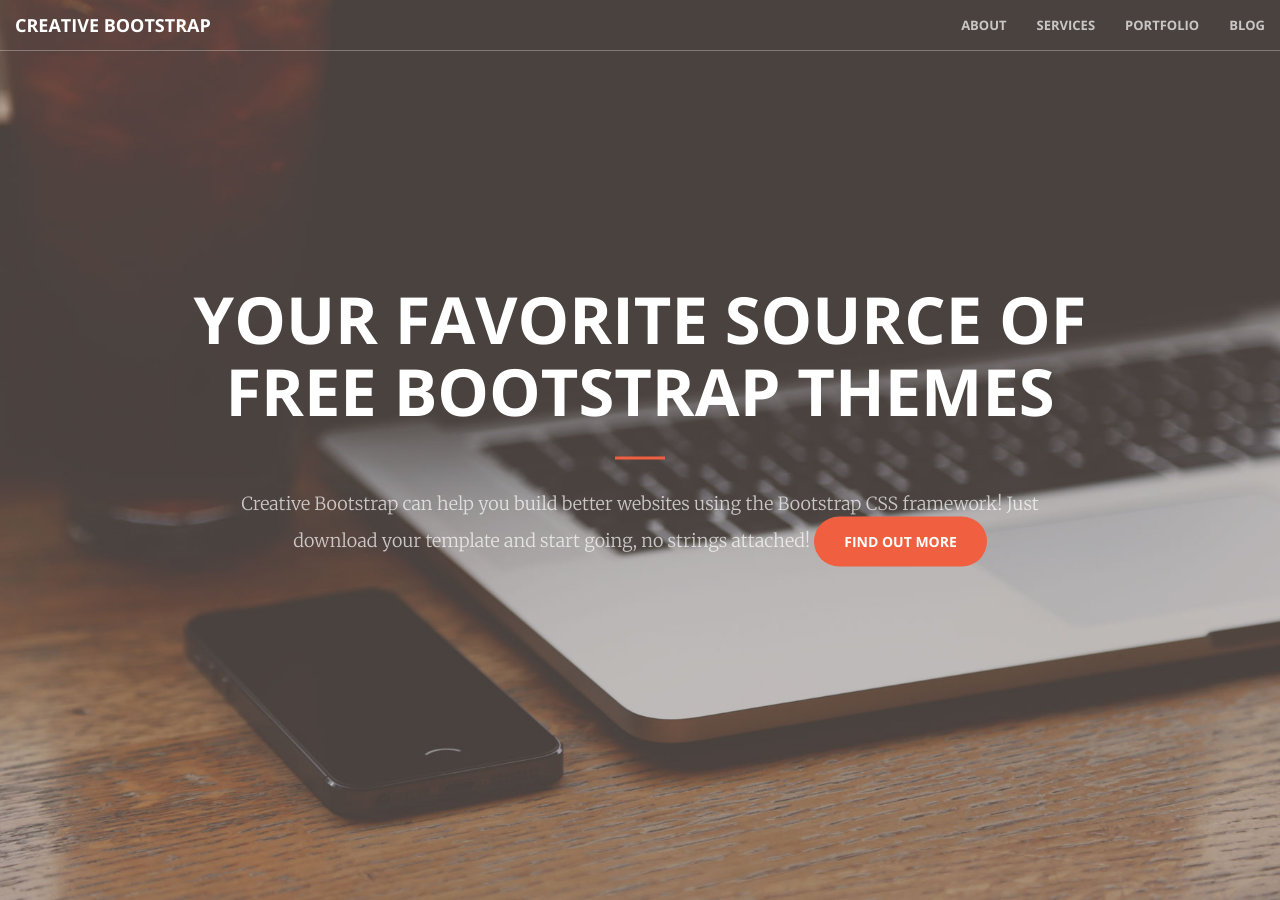
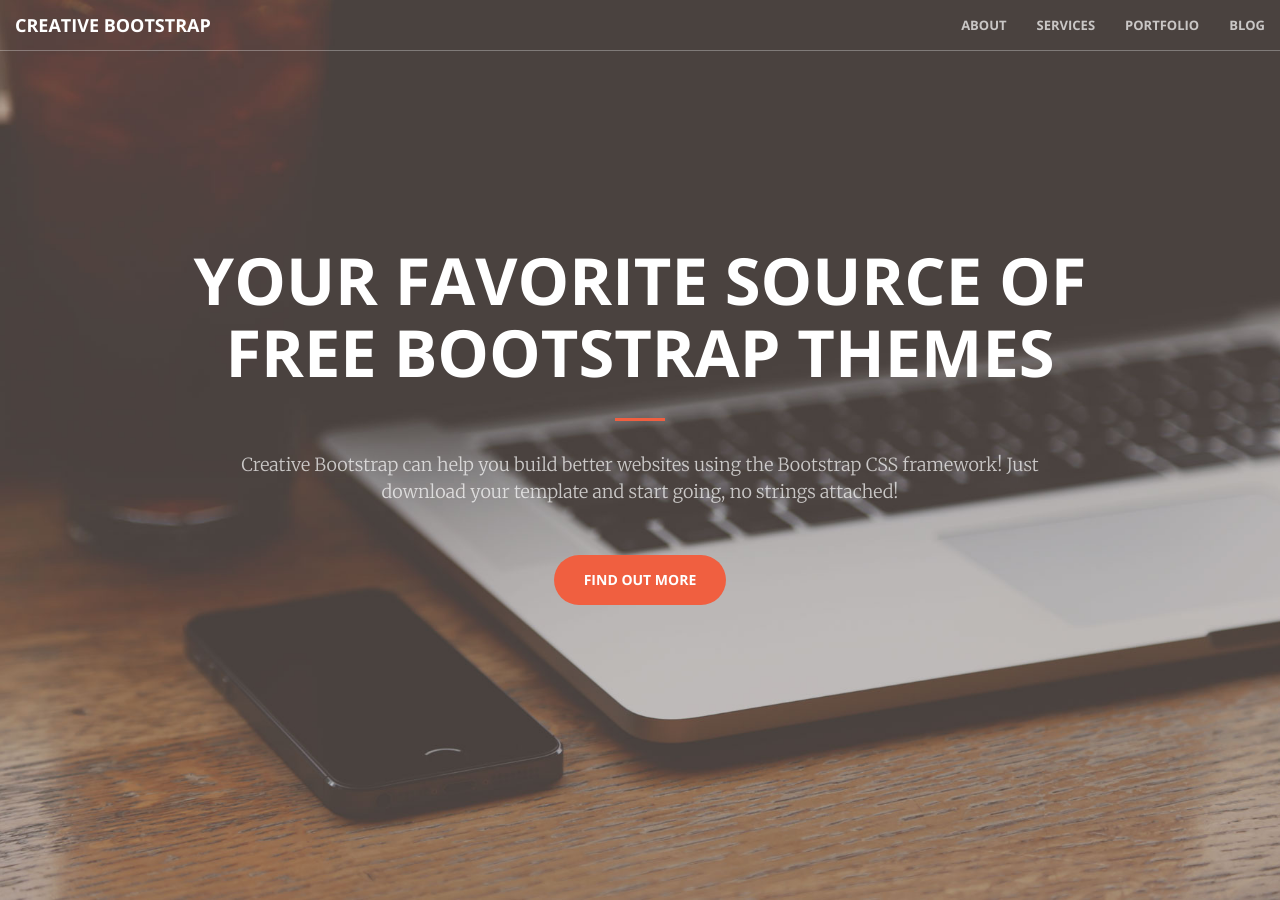
Before and after one commit to IamManchanda/creative-bootstrap, a Jekyll site: the page built from index.html, in a window 1280 px wide and 900 px high. Built offline with Jekyll 4.4.1, drawn with Linux system fonts in a browser that asks for light colours.

Commit message:
Trying to fix a bug that is happening maybe due to compress.html

```diff
--- a/index.html
+++ b/index.html
@@ -9,7 +9,7 @@ description: Your Favorite Source of Free Bootstrap Themes
 			<h1>Your Favorite Source of Free Bootstrap Themes</h1>
 			<hr>
 			<p>Creative Bootstrap can help you build better websites using the Bootstrap CSS framework! Just download your template and start going, no strings attached!</p>
-			<a href="{{ site.baseurl }}/about.html" class="btn btn-primary btn-xl page-scroll">Find Out More</a>
+			<p><a href="{{ site.baseurl }}/about.html" class="btn btn-primary btn-xl page-scroll">Find Out More</a></p>
 		</div>
 	</div>
 </header>
@@ -17,7 +17,7 @@ description: Your Favorite Source of Free Bootstrap Themes
 	<div class="container text-center">
 		<div class="call-to-action">
 			<h2>Free Download at Creative Bootstrap!</h2>
-			<a href="{{ site.baseurl }}/services.html" class="btn btn-default btn-xl wow tada">Download Now!</a>
+			<p><a href="{{ site.baseurl }}/services.html" class="btn btn-default btn-xl wow tada">Download Now!</a><p>
 		</div>
 	</div>
 </aside>
```
